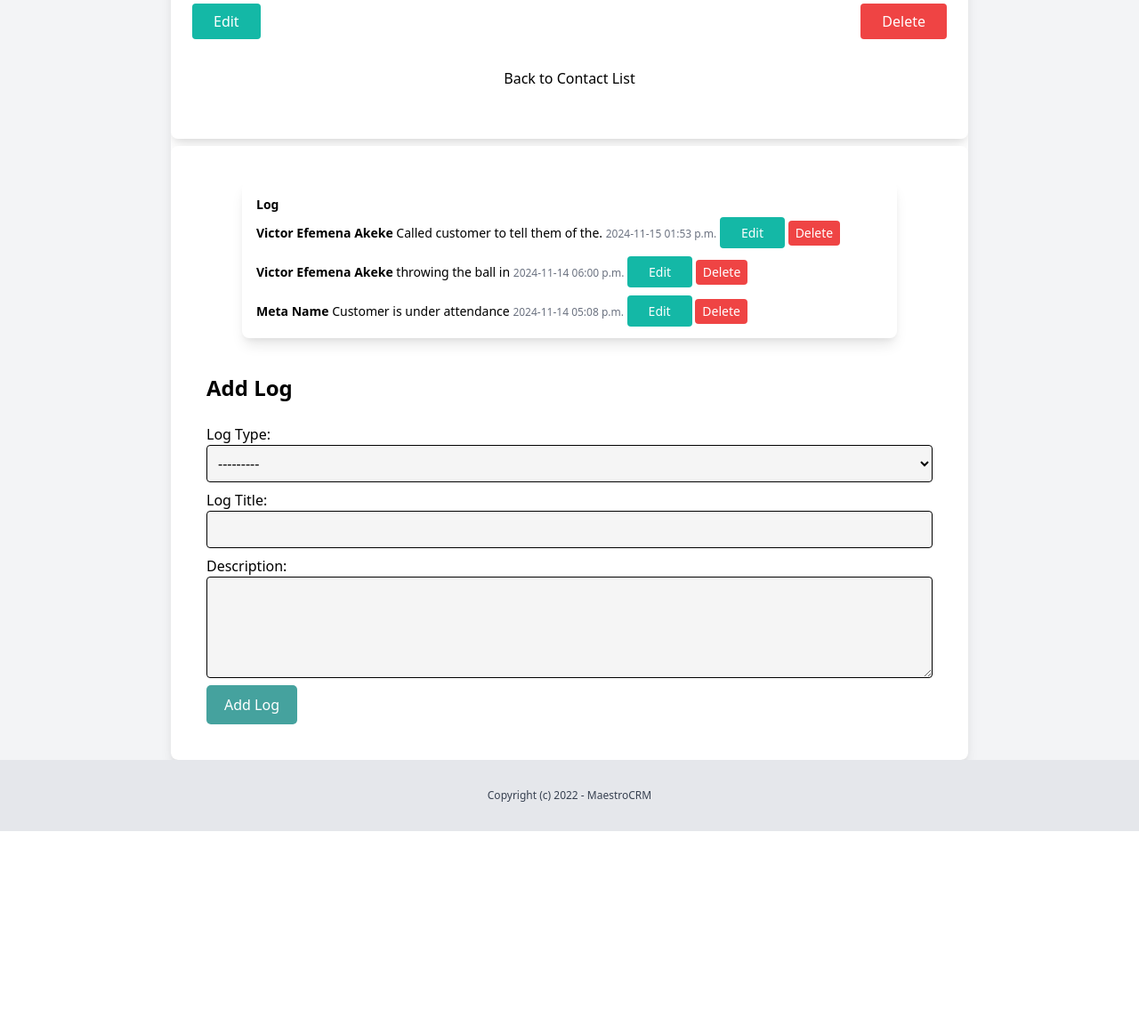
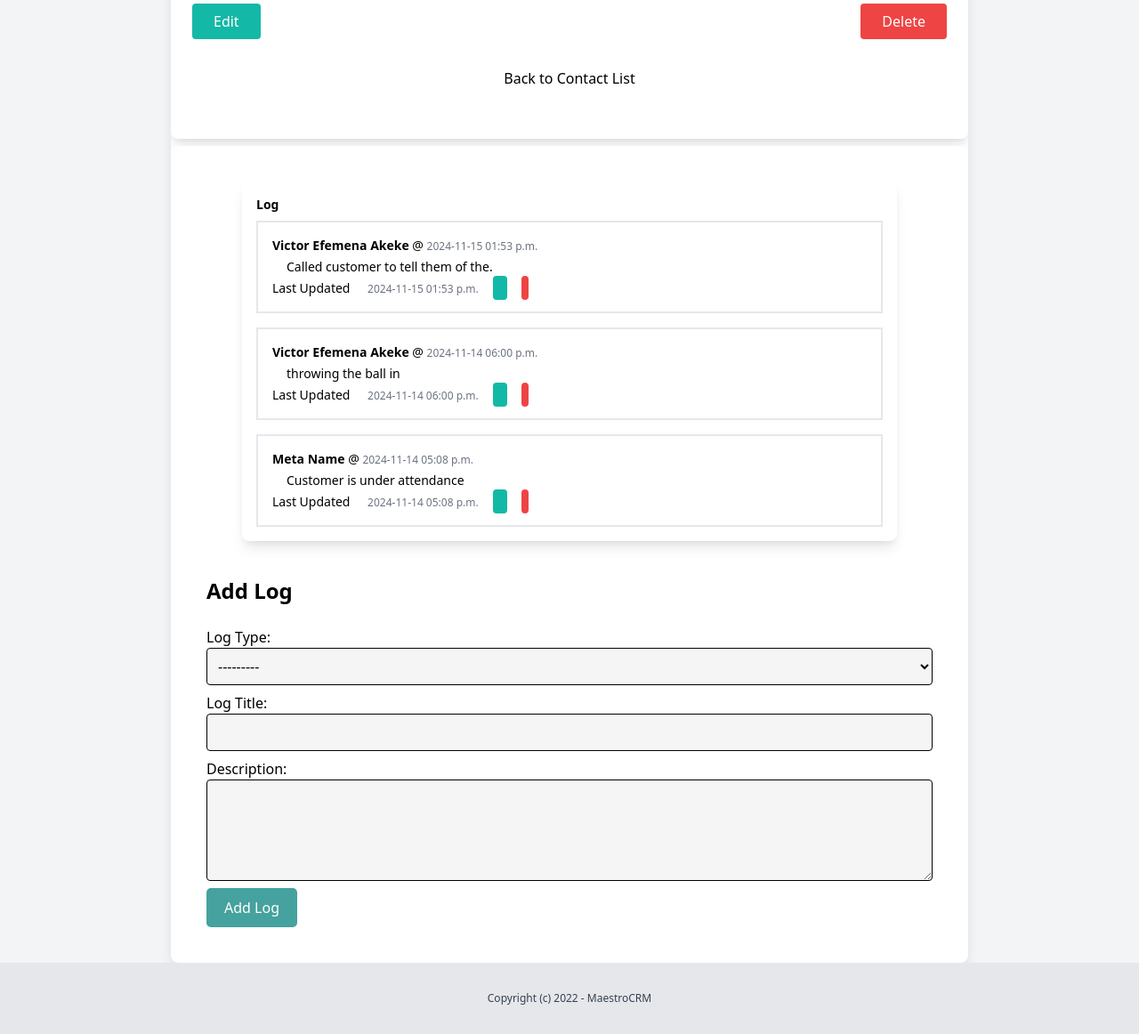
Before and after one commit to flyefe/MaestroCRM, a Django app: page /contacts/contact_deatil/16/ in a window 1280 px wide. Shown: the part 932-2094 px from the top of the page at 89% size. Before the commit the page ends 1866 px from the top, so only its background shows below. Run offline with Django 5.2, Linux system fonts and the light colour scheme; a user stored in the database is signed in; data comes from the database, SQL or seed files in the repository; both versions use the stored data as it was after the commit; style sheets or scripts are compiled from the project's sources; some libraries are stand-ins or nearby versions.

Commit message:
delete and edit icon implemented

```diff
--- a/crm/contacts/templates/contact/contact_detail.html
+++ b/crm/contacts/templates/contact/contact_detail.html
@@ -97,34 +97,28 @@
             <h3 class="font-bold mb-2">Log</h3>
             <ul class="space-y-4">
                 {% for log in logs %}
-                <li>
-                    <span class="font-semibold">{{ log.created_by.get_full_name }}</span>
-                    {{ log.log_description }}
-                    <span class="text-gray-500 text-xs">{{ log.created_at|date:"Y-m-d h:i a" }}</span>
+                <li class="space-y-1 border-2 p-4">
+                    <p>
+                        <span class="font-semibold">{{ log.created_by.get_full_name }}</span> @
+                        <span class="text-gray-500 text-xs">{{ log.created_at|date:"Y-m-d h:i a" }}</span>
+                    </p>
+                    <p class="px-4 font-normal text-black">
+                        {{ log.log_description }}
+                    </p>
+                    <p class="mb-4 space-x-4">
+                        <span>Last Updated</span> <span class="text-gray-500 text-xs">{{ log.created_at|date:"Y-m-d h:i a" }}</span>
 
-                    <!-- Edit and Delete Buttons -->
-                    <a href="{% url 'update_log' log.id %}"
-                        class="bg-teal-500 text-white py-2 px-6 rounded hover:bg-teal-600">Edit</a>
+                        <!-- Edit and Delete Buttons -->
+                        <a href="{% url 'update_log' log.id %}" class="bg-teal-500 text-white py-1 px-2 rounded hover:bg-teal-600">
+                            <i class="fas fa-edit"></i>
+                        </a>
+                        <!-- Delete Log -->
 
+                        <a onclick="return confirmDelete();" href="{% url 'delete_log' log.id %}" class="bg-red-500 text-white py-1 px-1 rounded hover:bg-red-600">
+                                <i class="fas fa-trash-alt"></i></i>
+                        </a>
 
-
-                    <!-- Delete Log -->
-                    <form action="{% url 'delete_log' log.id %}" method="POST" class="inline">
-                        {% csrf_token %}
-                        <button onclick="return confirmDelete();" type="submit"
-                            class="bg-red-500 text-white py-1 px-2 rounded hover:bg-red-600">Delete</button>
-                    </form>
-
-
-                    <!-- Edit Form (shown only for the selected log) -->
-                    {% if log_id == log.id %}
-                    <form method="post" action="{% url 'update_log' log_id %}">
-                        {% csrf_token %}
-                        {{ form.as_p }}
-                        <button type="submit" class="bg-teal-500 text-white py-2 px-6 rounded hover:bg-teal-600">Update
-                            Log</button>
-                    </form>
-                    {% endif %}
+                    </p>
                 </li>
                 {% empty %}
                 <li>No recent activities found.</li>
@@ -147,6 +141,8 @@
 </div>
 
 <script>
+
+
     function confirmDelete() {
         return confirm("Are you sure you want to delete this contact?");
     }
--- a/crm/core/templates/core/base.html
+++ b/crm/core/templates/core/base.html
@@ -9,6 +9,9 @@
     <script src="https://cdn.tailwindcss.com"></script>
     <link rel="stylesheet" href="{% static 'main.min.css' %}">
     <link href="https://cdn.jsdelivr.net/npm/tailwindcss@2.2.19/dist/tailwind.min.css" rel="stylesheet">
+    <link rel="stylesheet" href="https://cdnjs.cloudflare.com/ajax/libs/font-awesome/6.4.0/css/all.min.css"
+        integrity="sha512-iecdLmaskl7CVkqkXNQ/ZH/XLlvWZOJyj7Yy7tcenmpD1ypASozpmT/E0iPtmFIB46ZmdtAc9eNBvH0H/ZpiBw=="
+        crossorigin="anonymous" referrerpolicy="no-referrer" />
     <title> {% block title %} {% endblock %} </title>
 </head>
 
```
Also changed, not shown: crm/db.sqlite3.
